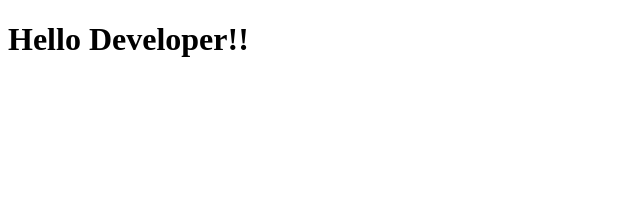
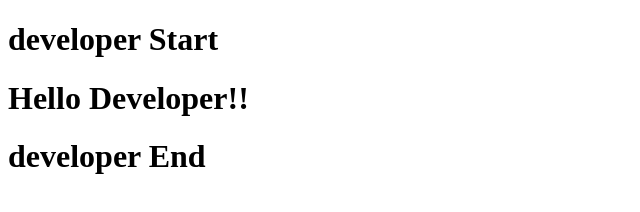
Before and after one commit to kumarpraveen0439/git-example, a plain HTML site: page index.html in a window 1280 px wide. Shown: the whole page, without its empty margins (0-640 px from the left). Drawn offline with Linux system fonts and the light colour scheme.

Commit message:
devloper start end msg

```diff
--- a/index.html
+++ b/index.html
@@ -6,6 +6,8 @@
     <title>My Site</title>
 </head>
 <body>
+    <h1>developer Start</h1>
     <h1>Hello Developer!!</h1>
+    <h1>developer End</h1>
 </body>
 </html>
```
